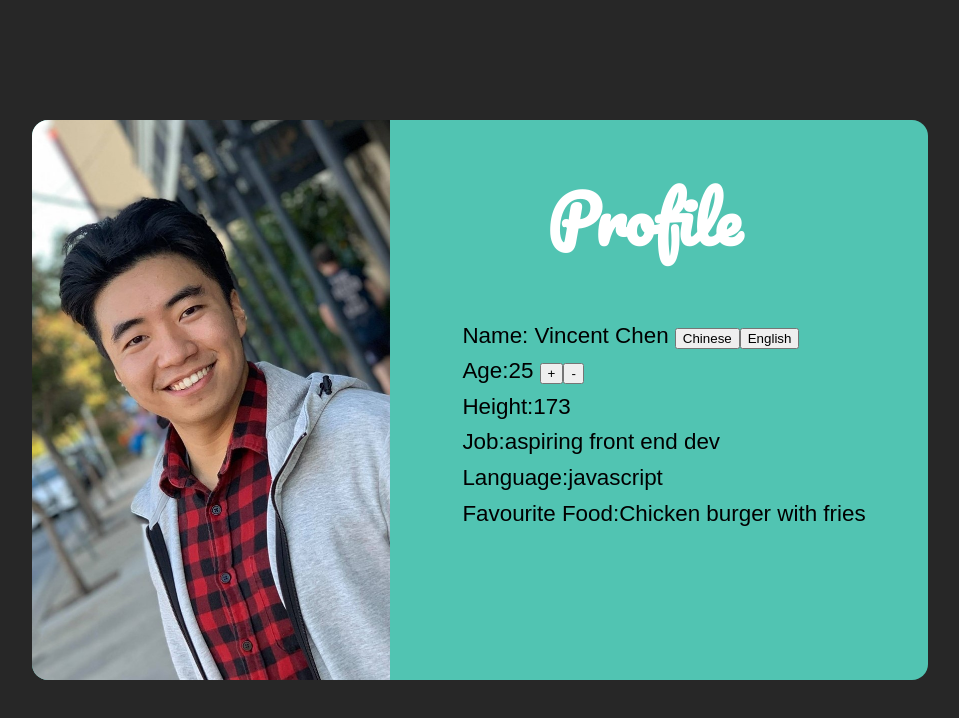
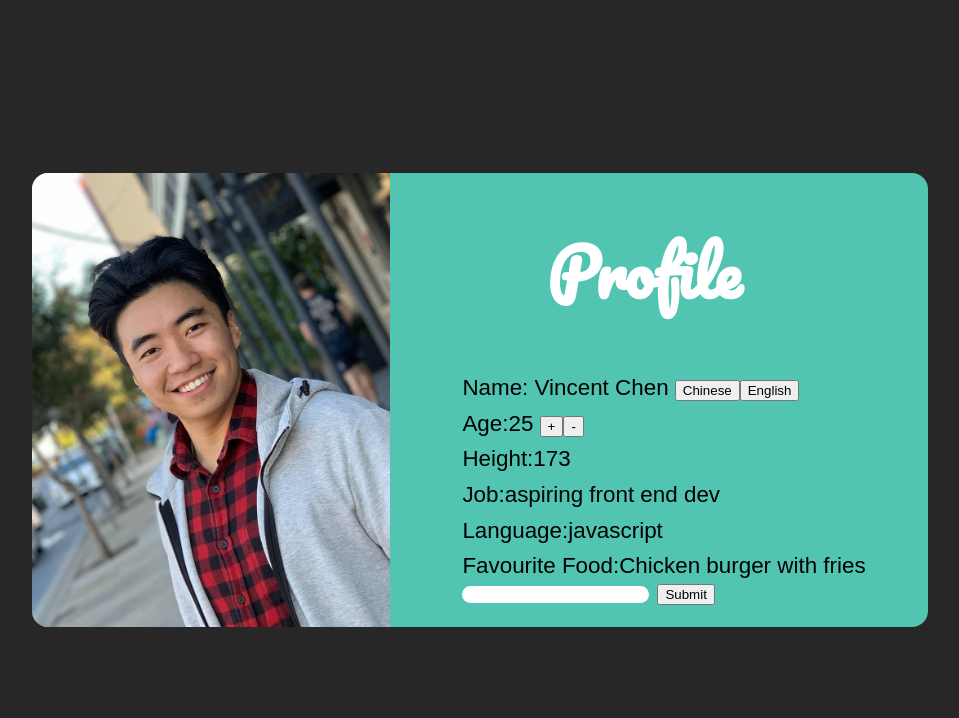
Before and after one commit to VincentChen6345/react-props, a React (Create React App) app: page / in a window 1280 px wide. Shown: the top 718 px of the page, without its empty margins (160-1119 px from the left). Built offline with nearby package versions, Linux system fonts and the light colour scheme.

Commit message:
card height

```diff
--- a/src/components/Card.css
+++ b/src/components/Card.css
@@ -1,15 +1,24 @@
 .card {
   width: 70%;
-  height: 70%;
+  height: auto;
   background-color: rgb(81, 196, 178);
   border-radius: 1rem;
   display: flex;
 }
 .left-section {
   width: 40%;
-  height: 100%;
+  /* height: 100%; */
   justify-content: center;
   align-items: center;
   /* overflow: hidden; */
   /* object-fit: cover; */
 }
+.right-section {
+  height: min-content;
+}
+
+/*
+Questions for Jacq
+I've just set height:auto for .card{} so that when the page shrinks, the card elongates to fit the content.
+However, now if i leave height:100% in for .left-section{}, my image completely disappears but if i delete height:100%, it comes back. Why is this?
+*/
--- a/src/components/user-profile.css
+++ b/src/components/user-profile.css
@@ -19,3 +19,19 @@
 .detail__item {
   padding: 0.3rem 0rem;
 }
+
+.detail__item-form {
+  display: flex;
+  align-items: center;
+}
+.form-input {
+  display: flex;
+  align-items: center;
+}
+.input {
+  margin-right: 0.5rem;
+  border-radius: 1rem;
+  border-style: none;
+  outline: none;
+  padding-left: 0.5rem;
+}
--- a/src/components/user-profile.jsx
+++ b/src/components/user-profile.jsx
@@ -2,15 +2,16 @@ import "./user-profile.css";
 import React, { useState } from "react";
 
 const UserProfile = (props) => {
-  //Variables
-  // let name = props.details.name;
-  //   let age = props.details.age;
+  ///////////////
+  //////Variables
+
   let height = props.details.height;
   let job = props.details.job;
   let language = props.details.language;
   let favouriteFood = props.details["Favourite Food"];
 
-  // state variables
+  /////////////
+  ///// state variables
   let [age, setAge] = useState(props.details.age);
   const increaseAge = () => {
     setAge((age += 1));
@@ -25,6 +26,22 @@ const UserProfile = (props) => {
   };
   const englishName = () => {
     setName("Vincent Chen");
+  };
+  ///////////////////////////////////
+  //////FORM INPUT
+  const [greeting, setGreeting] = useState("");
+  const greetingChangeHandler = (e) => {
+    setGreeting(e.target.value);
+  };
+
+  //////Button submit handler//////
+  const submitHandler = (e) => {
+    e.preventDefault(); //prevents page from reloading
+    const greetingData = {
+      text: greeting,
+    };
+    console.log(greetingData.text);
+    setGreeting("");
   };
 
   return (
@@ -44,6 +61,18 @@ const UserProfile = (props) => {
         <li className="detail__item">Job:{job}</li>
         <li className="detail__item">Language:{language}</li>
         <li className="detail__item">Favourite Food:{favouriteFood}</li>
+        <li className="detail__item-form">
+          <form onSubmit={submitHandler} className="form-input">
+            <input
+              type="text"
+              onChange={greetingChangeHandler}
+              defaultValue="Say Hi!"
+              className="input"
+              value={greeting}
+            />
+            <button type="submit">Submit</button>
+          </form>
+        </li>
       </ul>
     </div>
   );
```
